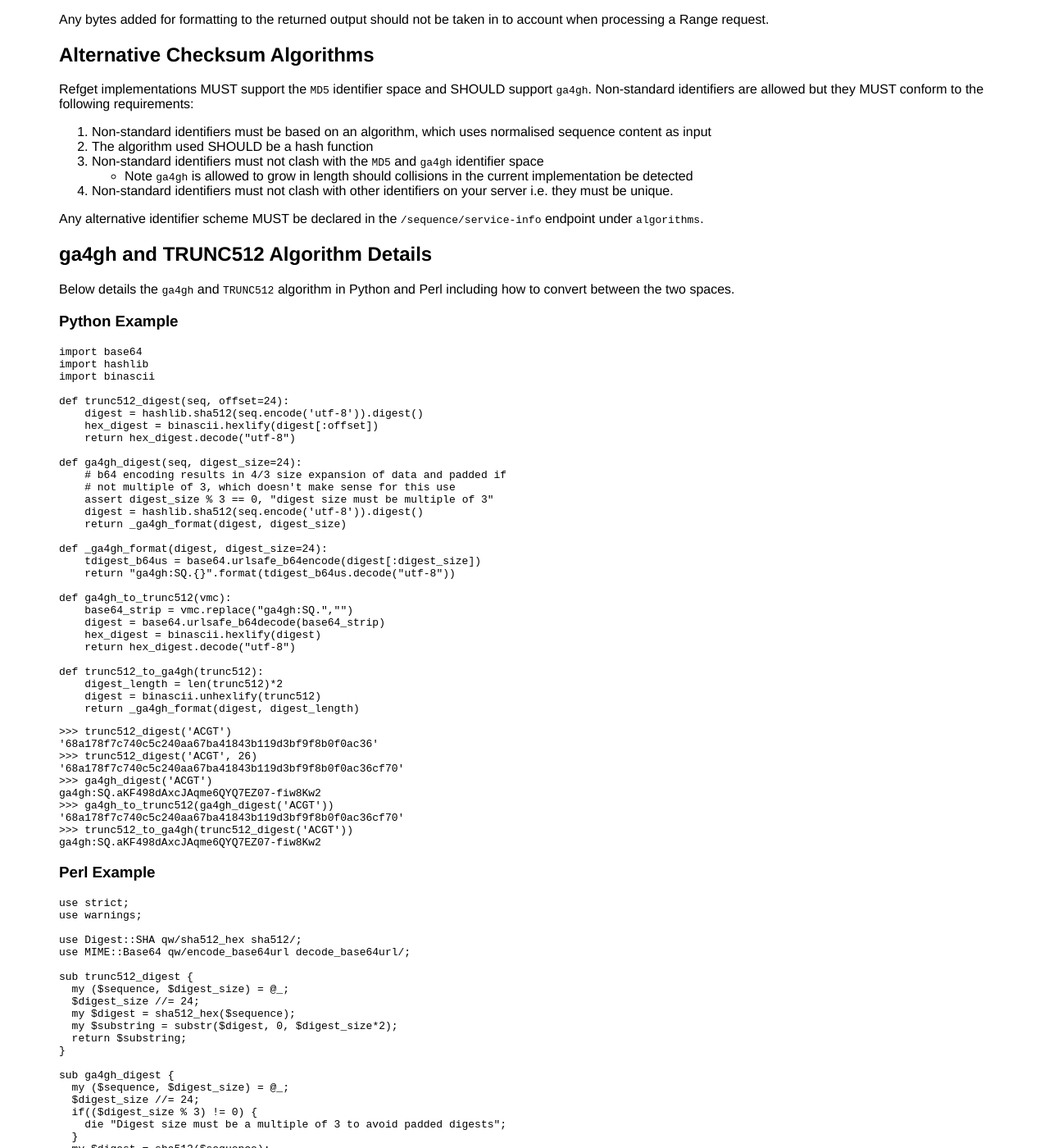
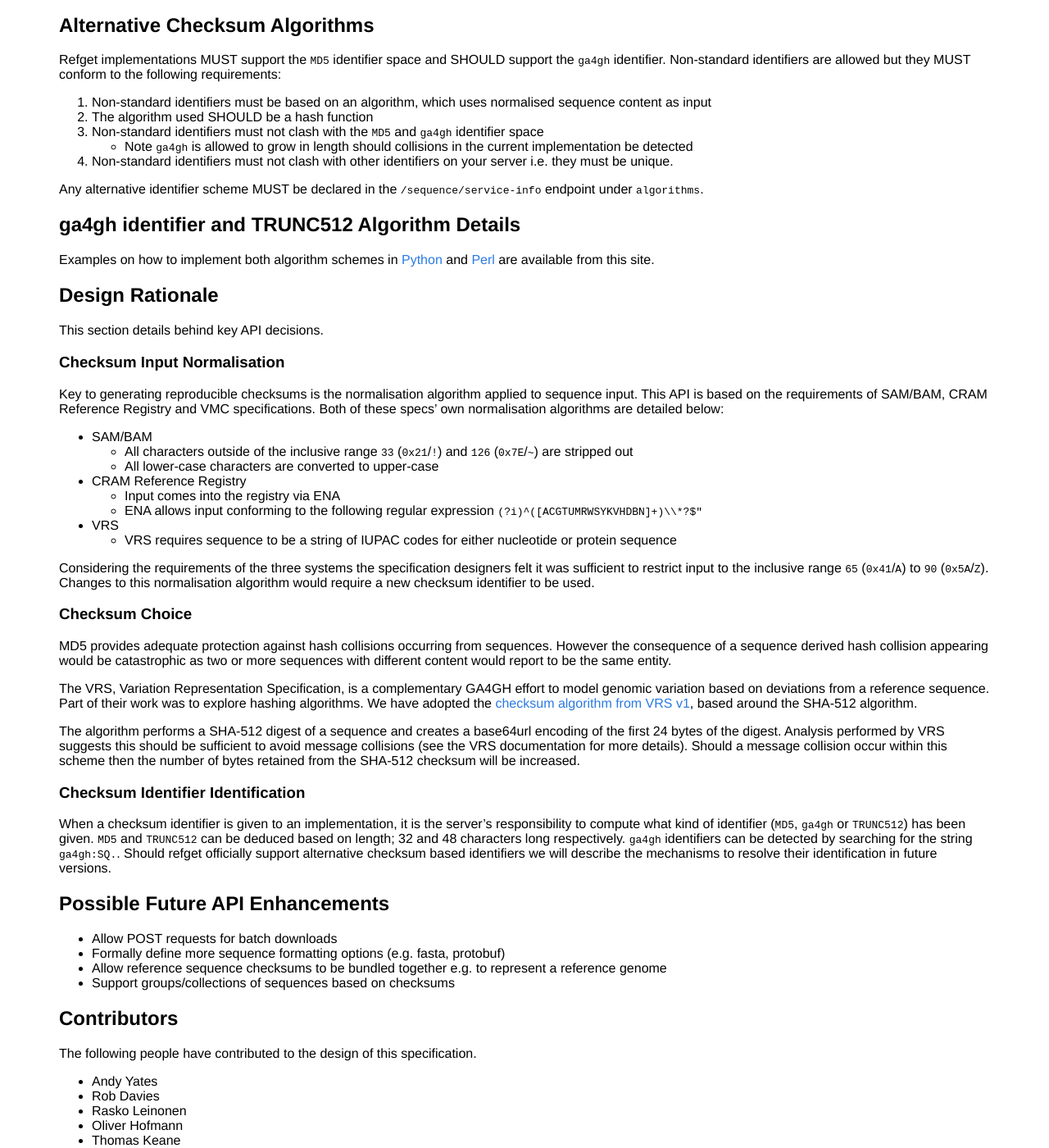
Before and after one commit to samtools/hts-specs, a Jekyll site: the page built from refget.md, in a window 1280 px wide and 1400 px high, scrolled down 9326 px. Shown: the whole window at 82% size. Built offline with Jekyll 4.4.1, drawn with Linux system fonts in a browser that asks for light colours; some of the changed text lies outside the part shown.

Commit message:
Move code examples out and clarify ga4gh identifier

````diff
--- a/refget.md
+++ b/refget.md
@@ -248,7 +248,7 @@ md5 checksum.
 <code>ga4gh</code><br/>
 string
 </td><td>
-  ga4gh checksum, if the server does not support ga4gh the value will be <code>null</code>.
+  ga4gh identifier, if the server does not support ga4gh the value will be <code>null</code>.
 </td></tr>
 <tr markdown="block"><td>
 <code>TRUNC512</code><br/>
@@ -463,7 +463,7 @@ Any bytes added for formatting to the returned output should not be taken in to
 
 ## Alternative Checksum Algorithms
 
-Refget implementations MUST support the `MD5` identifier space and SHOULD support `ga4gh`. Non-standard identifiers are allowed but they MUST conform to the following requirements:
+Refget implementations MUST support the `MD5` identifier space and SHOULD support the `ga4gh` identifier. Non-standard identifiers are allowed but they MUST conform to the following requirements:
 
 1. Non-standard identifiers must be based on an algorithm, which uses normalised sequence content as input
 2. The algorithm used SHOULD be a hash function
@@ -473,121 +473,9 @@ Refget implementations MUST support the `MD5` identifier space and SHOULD suppor
 
 Any alternative identifier scheme MUST be declared in the `/sequence/service-info` endpoint under `algorithms`.
 
-## ga4gh and TRUNC512 Algorithm Details
+## ga4gh identifier and TRUNC512 Algorithm Details
 
-Below details the `ga4gh` and `TRUNC512` algorithm in Python and Perl including how to convert between the two spaces.
-
-### Python Example
-
-```python
-import base64
-import hashlib
-import binascii
-
-def trunc512_digest(seq, offset=24):
-    digest = hashlib.sha512(seq.encode('utf-8')).digest()
-    hex_digest = binascii.hexlify(digest[:offset])
-    return hex_digest.decode("utf-8")
-
-def ga4gh_digest(seq, digest_size=24):
-    # b64 encoding results in 4/3 size expansion of data and padded if
-    # not multiple of 3, which doesn't make sense for this use
-    assert digest_size % 3 == 0, "digest size must be multiple of 3"
-    digest = hashlib.sha512(seq.encode('utf-8')).digest()
-    return _ga4gh_format(digest, digest_size)
-
-def _ga4gh_format(digest, digest_size=24):
-    tdigest_b64us = base64.urlsafe_b64encode(digest[:digest_size])
-    return "ga4gh:SQ.{}".format(tdigest_b64us.decode("utf-8"))
-
-def ga4gh_to_trunc512(vmc):
-    base64_strip = vmc.replace("ga4gh:SQ.","")
-    digest = base64.urlsafe_b64decode(base64_strip)
-    hex_digest = binascii.hexlify(digest)
-    return hex_digest.decode("utf-8")
-
-def trunc512_to_ga4gh(trunc512):
-    digest_length = len(trunc512)*2
-    digest = binascii.unhexlify(trunc512)
-    return _ga4gh_format(digest, digest_length)
-```
-
-```python
->>> trunc512_digest('ACGT')
-'68a178f7c740c5c240aa67ba41843b119d3bf9f8b0f0ac36'
->>> trunc512_digest('ACGT', 26)
-'68a178f7c740c5c240aa67ba41843b119d3bf9f8b0f0ac36cf70'
->>> ga4gh_digest('ACGT')
-ga4gh:SQ.aKF498dAxcJAqme6QYQ7EZ07-fiw8Kw2
->>> ga4gh_to_trunc512(ga4gh_digest('ACGT'))
-'68a178f7c740c5c240aa67ba41843b119d3bf9f8b0f0ac36cf70'
->>> trunc512_to_ga4gh(trunc512_digest('ACGT'))
-ga4gh:SQ.aKF498dAxcJAqme6QYQ7EZ07-fiw8Kw2
-```
-
-### Perl Example
-
-```perl
-use strict;
-use warnings;
-
-use Digest::SHA qw/sha512_hex sha512/;
-use MIME::Base64 qw/encode_base64url decode_base64url/;
-
-sub trunc512_digest {
-  my ($sequence, $digest_size) = @_;
-  $digest_size //= 24;
-  my $digest = sha512_hex($sequence);
-  my $substring = substr($digest, 0, $digest_size*2);
-  return $substring;
-}
-
-sub ga4gh_digest {
-  my ($sequence, $digest_size) = @_;
-  $digest_size //= 24;
-  if(($digest_size % 3) != 0) {
-    die "Digest size must be a multiple of 3 to avoid padded digests";
-  }
-  my $digest = sha512($sequence);
-  return _ga4gh_bytes($digest, $digest_size);
-}
-
-sub _ga4gh_bytes {
-  my ($bytes, $digest_size) = @_;
-  my $base64 = encode_base64url($bytes);
-  my $substr_offset = int($digest_size/3)*4;
-  my $ga4gh = substr($base64, 0, $substr_offset);
-  return "ga4gh:SQ.${ga4gh}";
-}
-
-sub ga4gh_to_trunc512 {
-  my ($ga4gh) = @_;
-  my ($base64) = $ga4gh =~ /ga4gh:SQ.(.+)/;
-  my $digest = unpack("H*", decode_base64url($base64));
-  warn $digest;
-  return $digest;
-}
-
-sub trunc512_to_ga4gh {
-  my ($trunc_digest) = @_;
-  my $digest_length = length($trunc_digest)/2;
-  my $digest = pack("H*", $trunc_digest);
-  return _ga4gh_bytes($digest, $digest_length);
-}
-```
-
-```perl
->>> print trunc512_digest('ACGT'), "\n";
-68a178f7c740c5c240aa67ba41843b119d3bf9f8b0f0ac36
->>> print trunc512_digest('ACGT', 26), "\n";
-68a178f7c740c5c240aa67ba41843b119d3bf9f8b0f0ac36cf70
->>> print ga4gh_digest('ACGT'), "\n";
-ga4gh:SQ.aKF498dAxcJAqme6QYQ7EZ07-fiw8Kw2
->>> print ga4gh_to_trunc512(ga4gh_digest('ACGT')), "\n";
-68a178f7c740c5c240aa67ba41843b119d3bf9f8b0f0ac36
->>> print trunc512_to_ga4gh(trunc512_digest('ACGT')), "\n";
-ga4gh:SQ.aKF498dAxcJAqme6QYQ7EZ07-fiw8Kw2
-```
+Examples on how to implement both algorithm schemes in [Python](pub/ga4gh_and_TRUNC512_identifiers.ipynb) and [Perl](pub/ga4gh_and_TRUNC512_identifiers.pl) are available from this site.
 
 ## Design Rationale
 
@@ -612,21 +500,20 @@ Considering the requirements of the three systems the specification designers fe
 
 MD5 provides adequate protection against hash collisions occurring from sequences. However the consequence of a sequence derived hash collision appearing would be catastrophic as two or more sequences with different content would report to be the same entity.
 
-The VMC, Variant Modelling Collaboration, is a complementary GA4GH effort to model genomic variation based on deviations from a reference sequence. Part of their work was to explore hashing algorithms. We have adopted the [checksum algorithm from VRS v1](https://vr-spec.readthedocs.io/), based around the SHA-512 algorithm.
+The VRS, Variation Representation Specification, is a complementary GA4GH effort to model genomic variation based on deviations from a reference sequence. Part of their work was to explore hashing algorithms. We have adopted the [checksum algorithm from VRS v1](https://vr-spec.readthedocs.io/), based around the SHA-512 algorithm.
 
 The algorithm performs a SHA-512 digest of a sequence and creates a base64url encoding of the first 24 bytes of the digest. Analysis performed by VRS suggests this should be sufficient to avoid message collisions (see the VRS documentation for more details). Should a message collision occur within this scheme then the number of bytes retained from the SHA-512 checksum will be increased.
 
 ### Checksum Identifier Identification
 
-When a checksum identifier is given to an implementation, it is the server's responsibility to compute what kind of identifier (`MD5`, `ga4gh` or `TRUNC512`) has been given. `MD5` and `TRUNC512` can be deduced based on length; 32 and 48 characters long respectively. `ga4gh` can be detected by searching for the string `ga4gh:SQ.`. Should refget officially support alternative checksum based identifiers we will describe the mechanisms to resolve their identification in future versions.
+When a checksum identifier is given to an implementation, it is the server's responsibility to compute what kind of identifier (`MD5`, `ga4gh` or `TRUNC512`) has been given. `MD5` and `TRUNC512` can be deduced based on length; 32 and 48 characters long respectively. `ga4gh` identifiers can be detected by searching for the string `ga4gh:SQ.`. Should refget officially support alternative checksum based identifiers we will describe the mechanisms to resolve their identification in future versions.
 
 ## Possible Future API Enhancements
 
 - Allow POST requests for batch downloads
-- Formally define more sequence formattings (e.g. fasta, protobuf)
+- Formally define more sequence formatting options (e.g. fasta, protobuf)
 - Allow reference sequence checksums to be bundled together e.g. to represent a reference genome
 - Support groups/collections of sequences based on checksums
-- Support other methods of identifying the checksum identifier aside from length
 
 ## Contributors
 
@@ -659,14 +546,15 @@ The specification makes no attempt to enforce a strict naming authority across i
 | `Ensembl` | Ensembl | Used for an identifier assigned by the Ensembl project |
 | `RefSeq` | RefSeq | Used for an identifier assigned by the RefSeq group |
 | `TRUNC512` | Refget | The old checksum algorithm based on SHA-512 used in v1.0.0 of refget |
-| `ga4gh` | Refget | The VRS specification checksum algorithm and default used in |
+| `ga4gh` | Refget | ga4gh identifier, which are prefixed by the term `ga4gh:SQ.`. This is the preferred naming |
 
 ## Appendix 2 - Changes
 
 ### v2.0.0
 
 - Replace refget's v1 service-info implementation with GA4GH discovery's definition of service-info
-- Replace TRUNC512 with ga4gh as the default SHA-512 based hash (support still available for TRUNC512)
+- Move code examples out into a Python notebook and a Perl script
+- Replace TRUNC512 with ga4gh identifier as the default SHA-512 based hash identifier (support still available for TRUNC512)
 
 ### v1.0.1
 
````
Also changed, not shown: 2 other files.
